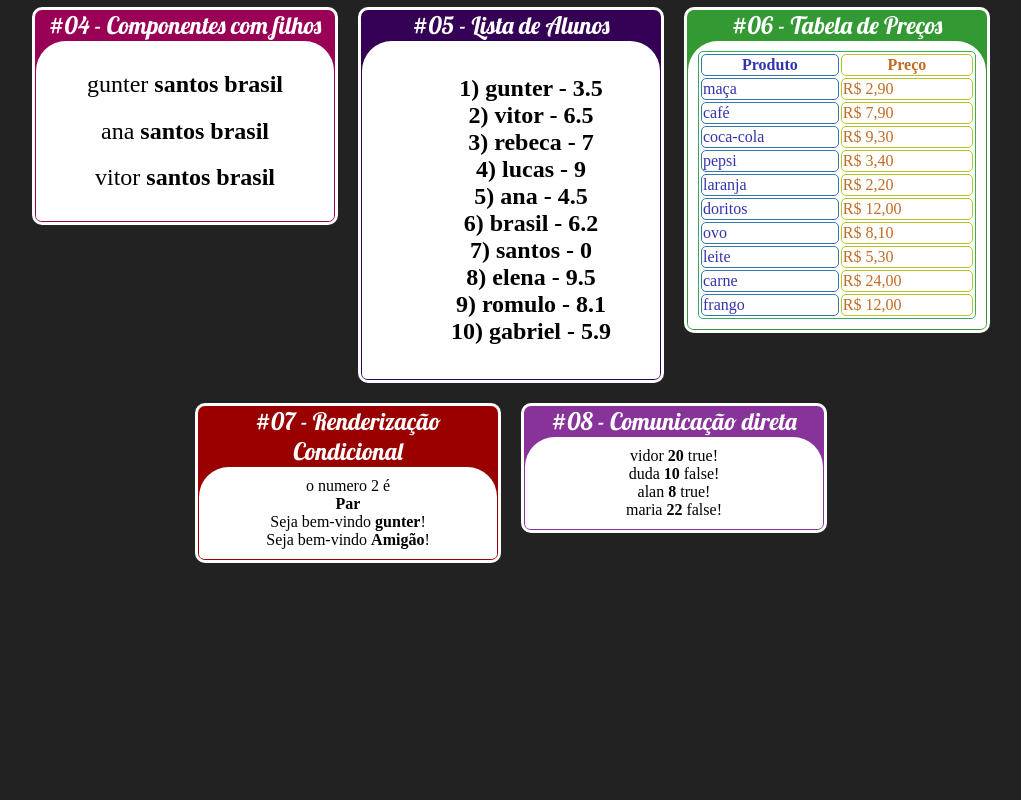
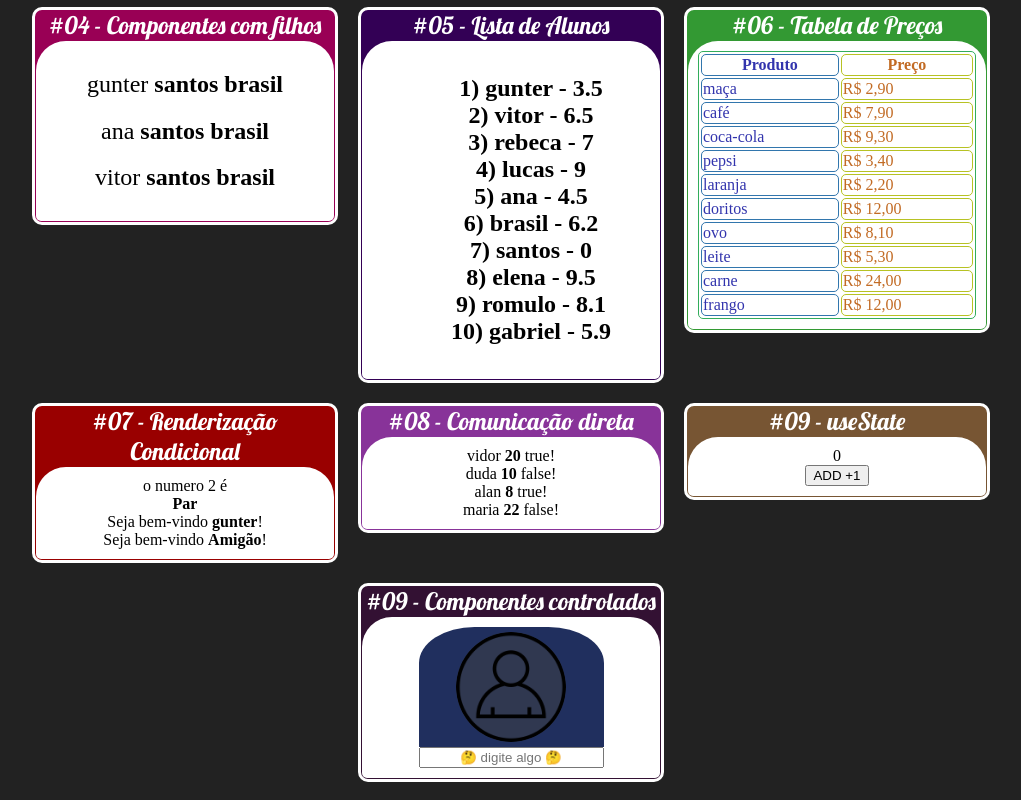
Before and after one commit to IanTessele/fundamentos-do-react, a React (Create React App) app: page / in a window 1280 px wide. Shown: the part 282-1082 px from the top of the page, without its empty margins (129-1150 px from the left). Before the commit the page ends 863 px from the top, so only its background shows below. Built offline with nearby package versions, Linux system fonts and the light colour scheme.

Commit message:
add usestate controlado

```diff
--- a/src/app.jsx
+++ b/src/app.jsx
@@ -4,15 +4,17 @@ import Second from "./components/base/second";
 import WithParams from "./components/base/WithParams";
 import React from "react";
 import "./index.css";
-import "./App.css"
+import "./App.css";
 import Card from './components/layout/card';
-import Family from './components/base/family'
-import FammilyMember from './components/base/familyMember'
+import Family from './components/base/family';
+import FammilyMember from './components/base/familyMember';
 import StudentList from "./components/repetition/StudentList";
 import TabelaProdutos from "./components/repetition/tabelaProdutos";
 import ParOuImpar from "./components/condition/ParOuImpar";
 import UsuarioInfo from "./components/condition/UsuarioInfo";
 import FatherDirect from "./components/comunication/FatherDirect";
+import StateConfig from "./components/useState/StateConfig";
+import TextInput from "./components/form/input";
 //#endregion
 
 // eslint-disable-next-line import/no-anonymous-default-export
@@ -63,15 +65,24 @@ export default ()=> {
             <ParOuImpar numero = {2}/>
             <UsuarioInfo User = {{name: 'gunter'}}/>
             <UsuarioInfo User = {{email: 'gunter@email.com'}}/>
-
         </Card>
-
 
         <Card title='#08 - Comunicação direta'
           color="#839">
             <FatherDirect/>
         </Card>
 
+        <Card title='#09 - useState'
+          color="#753">
+            <StateConfig/>
+        </Card>
+
+        <Card title='#09 - Componentes controlados'
+          color="#313">
+            <TextInput/>
+        </Card>
+
+
       </div>
     </div>
   );
--- /dev/null
+++ b/src/components/form/input.css
@@ -0,0 +1,34 @@
+.main {
+    text-align: center;
+    display: grid;
+    justify-content: center;
+}
+
+.PerfilCard {
+    text-align: center;
+    display: grid;
+    justify-content: center;
+    background-color: rgb(32, 47, 94);
+    border-radius: 30% 30% 0% 0%;
+}
+
+.perfil {
+    justify-self: center;
+    background:url( '../../../public/perfil.png');
+    background-size:contain;
+    background-repeat: no-repeat;
+    background-color:rgb(48, 56, 80);
+    width: 100px;
+    height: 100px;
+    border-radius: 100%;
+    margin: 5px;
+    padding: 5px;
+}
+
+.name {
+    color: rgb(255, 255, 255)
+}
+
+.input {
+    text-align: center;
+}
--- /dev/null
+++ b/src/components/form/input.jsx
@@ -0,0 +1,25 @@
+import { useState } from "react";
+import './input.css'
+
+// eslint-disable-next-line import/no-anonymous-default-export
+export default (props) => {
+
+    const [textInput, setText] = useState('')
+
+    function TextInput(props) {
+        return (setText(props.target.value));
+    }
+
+    return (
+        <div className="main">
+            <div className="PerfilCard" >
+                <div className="perfil" />
+                <div className="name">
+                    <div><strong>{textInput}</strong></div>
+                </div>
+            </div>
+            <input className="input" onChange={TextInput} placeholder="🤔 digite algo 🤔" />
+
+        </div>
+    );
+}
--- /dev/null
+++ b/src/components/useState/StateConfig.jsx
@@ -0,0 +1,27 @@
+import { useState } from "react";
+
+// eslint-disable-next-line import/no-anonymous-default-export
+export default (props) => {
+
+    const [value, setValue] = useState(0);
+    const [text, setText] = useState('false');
+
+    function AddValue() {
+        return setValue((value + 1));
+    }
+
+    return (
+        <div>
+
+            <div>{value}</div>
+            <div>
+                <strong>
+                    <button onClick={AddValue}>
+                        ADD +1
+                    </button>
+                </strong>
+            </div>
+
+        </div>
+    );
+}
--- a/src/index.js
+++ b/src/index.js
@@ -1,7 +1,7 @@
 import ReactDOM from 'react-dom';
 import App from './App.jsx'
 
-ReactDOM.render( <
-  App / > ,
+ReactDOM.render(
+  <App /> ,
   document.getElementById('root')
 );
```
Also changed, not shown: public/perfil.png (added), 1 other file (tests, documents, lock files or other folders).
